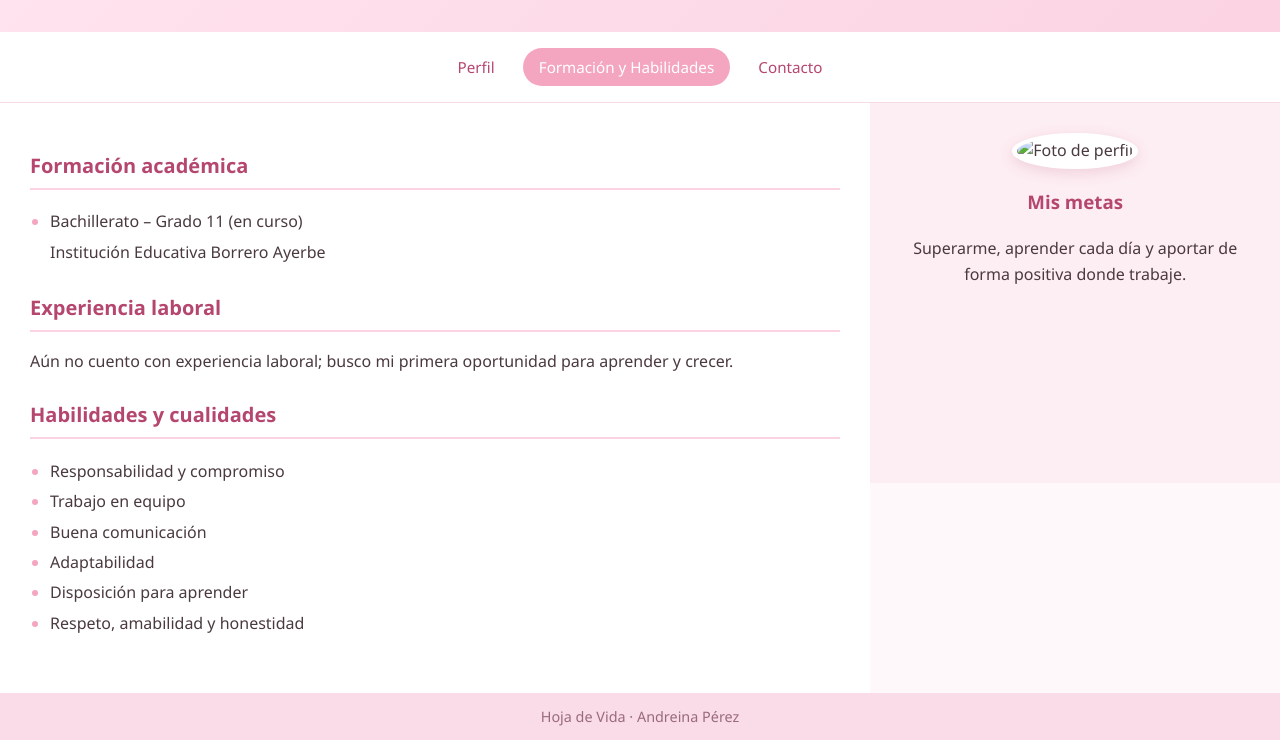
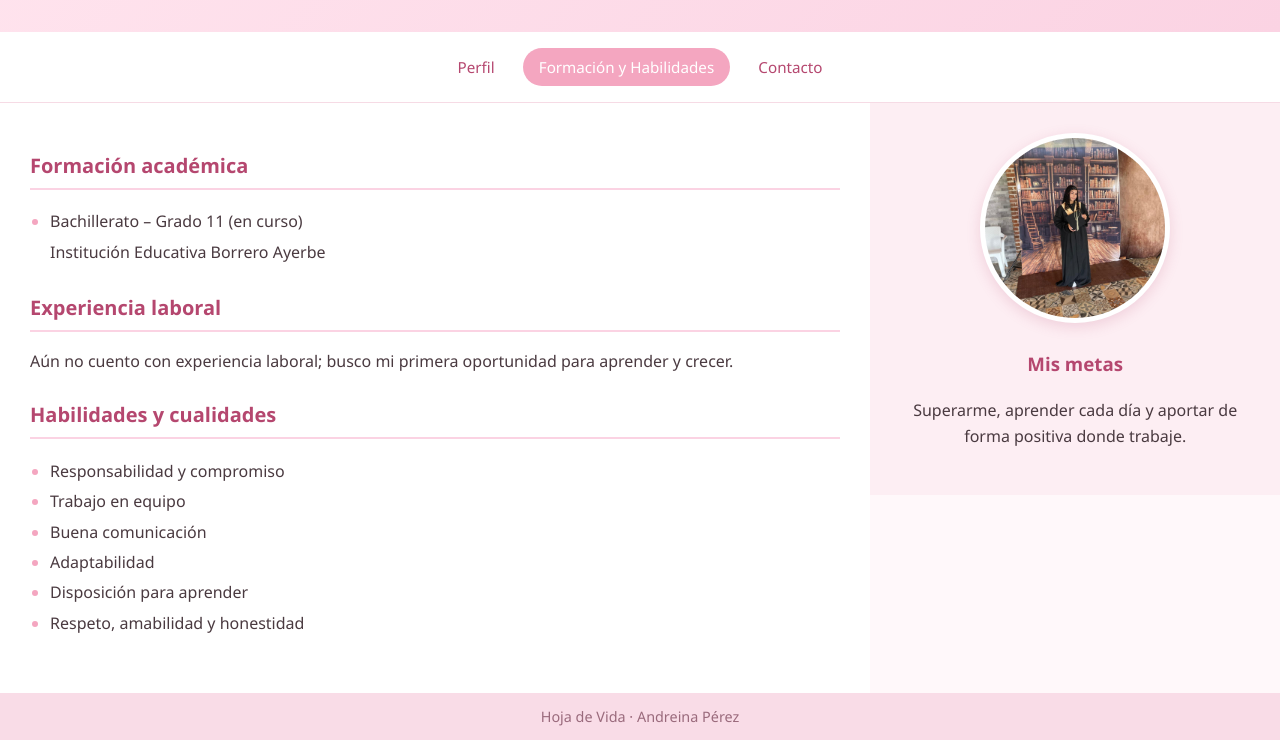
Before and after one commit to andreina-perez/Hoja-de-vida-andreina-perez, a plain HTML site: page formacion.html in a window 1280 px wide. Shown: the part 114-854 px from the top of the page. Drawn offline with Linux system fonts and the light colour scheme.

Commit message:
Update formacion.html

```diff
--- a/formacion.html
+++ b/formacion.html
@@ -43,7 +43,7 @@
   </section>
 
   <aside>
-    <img class="foto" src="img/foto2.jpeg" alt="Foto de perfil">
+    <img class="foto" src="img/foto2.jpg" alt="Foto de perfil">
     <h3>Mis metas</h3>
     <p>Superarme, aprender cada día y aportar de forma positiva donde trabaje.</p>
   </aside>
```
